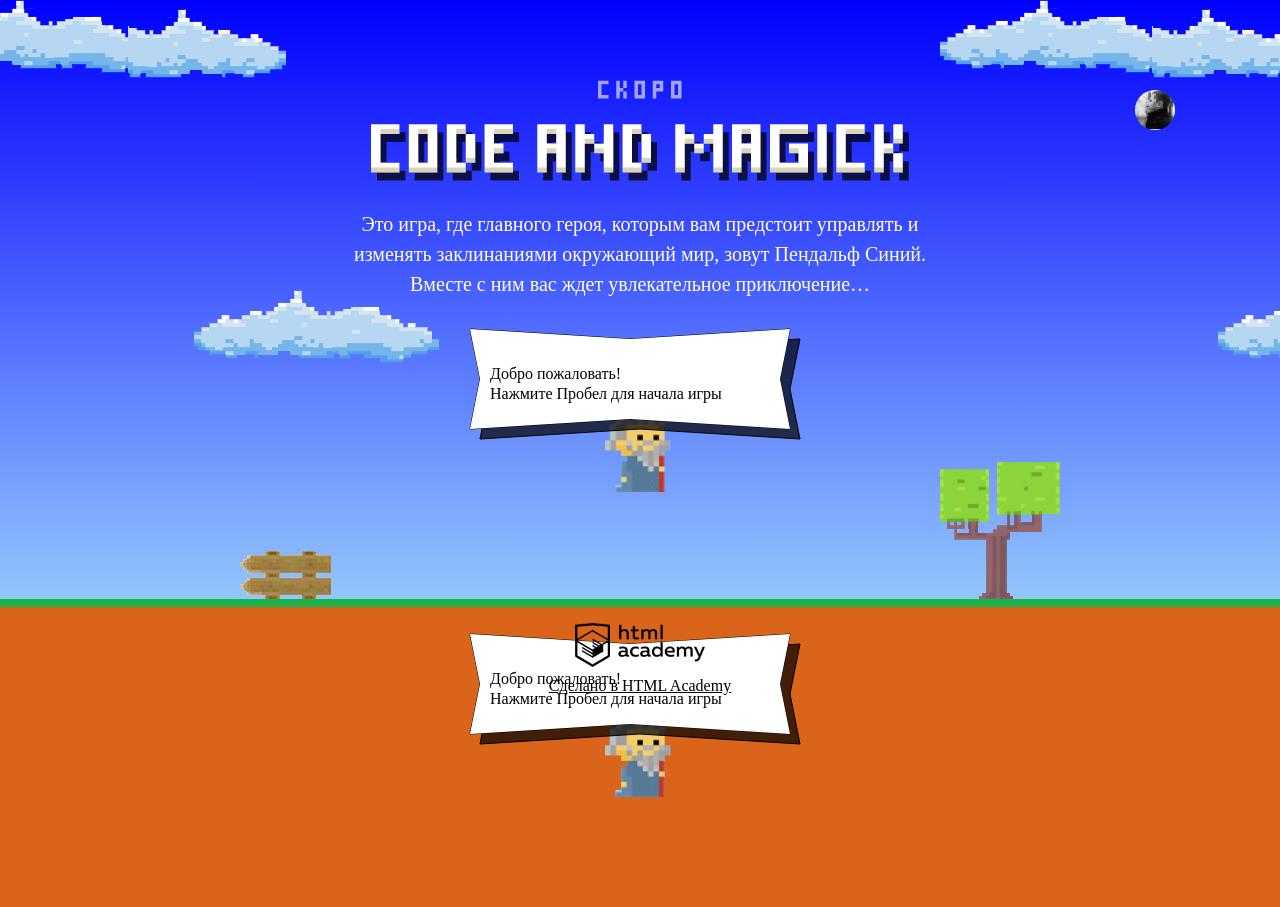
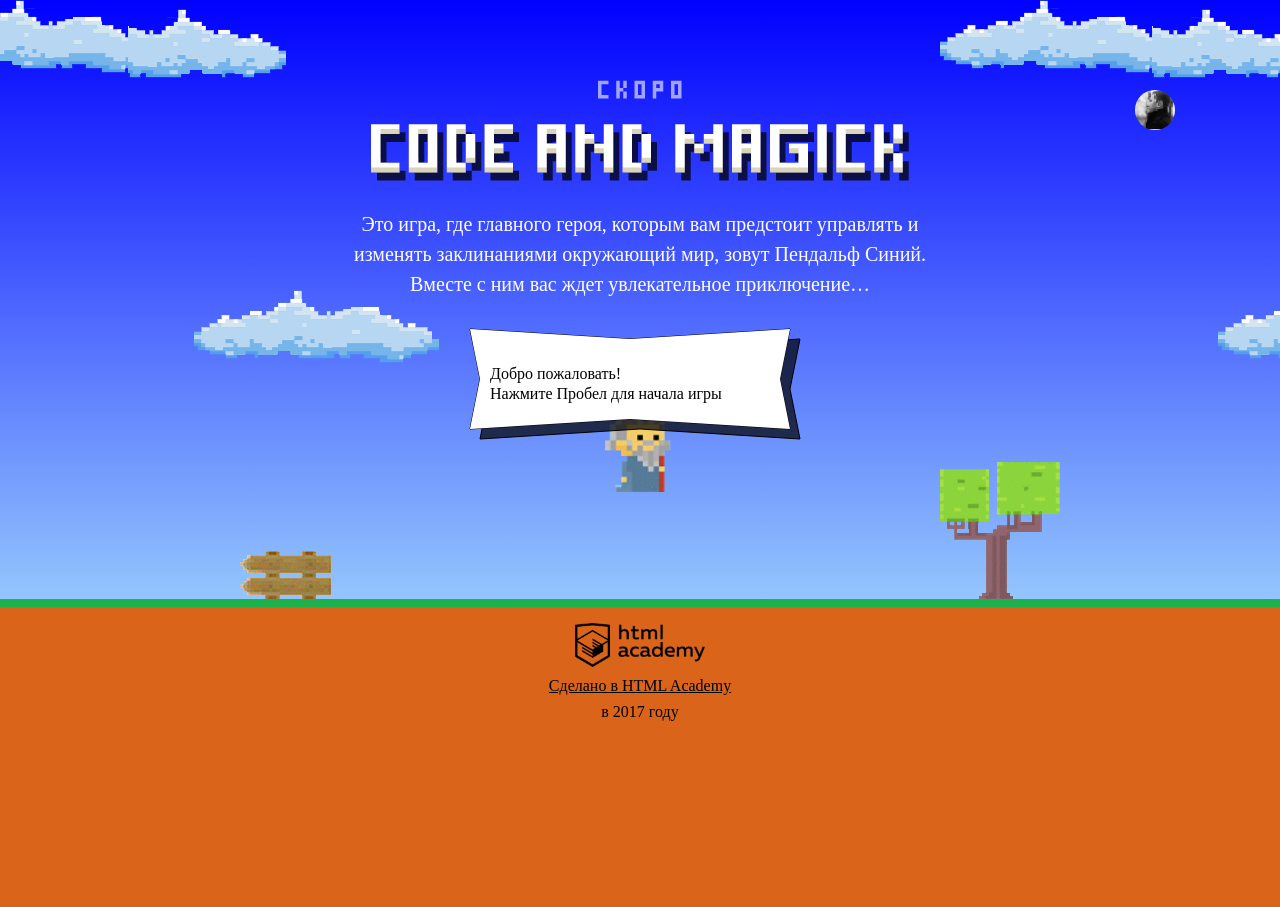
Before and after one commit to samorukovvs/998135-code-and-magick-19, a website: page index.html in a window 1280 px wide. After the commit the page ends 800 px from the top, so only its background shows below. Drawn offline with Linux system fonts and the light colour scheme; a web font is replaced by a local one.

Commit message:
fixed index script

```diff
--- a/index.html
+++ b/index.html
@@ -206,7 +206,7 @@
     return (height*0.33);
   };
 </script>
-<script src="js/game.js"></script>
+<script src="js/stat.js"></script>
 <script src="js/game.js"></script>
 
 </body>
```
